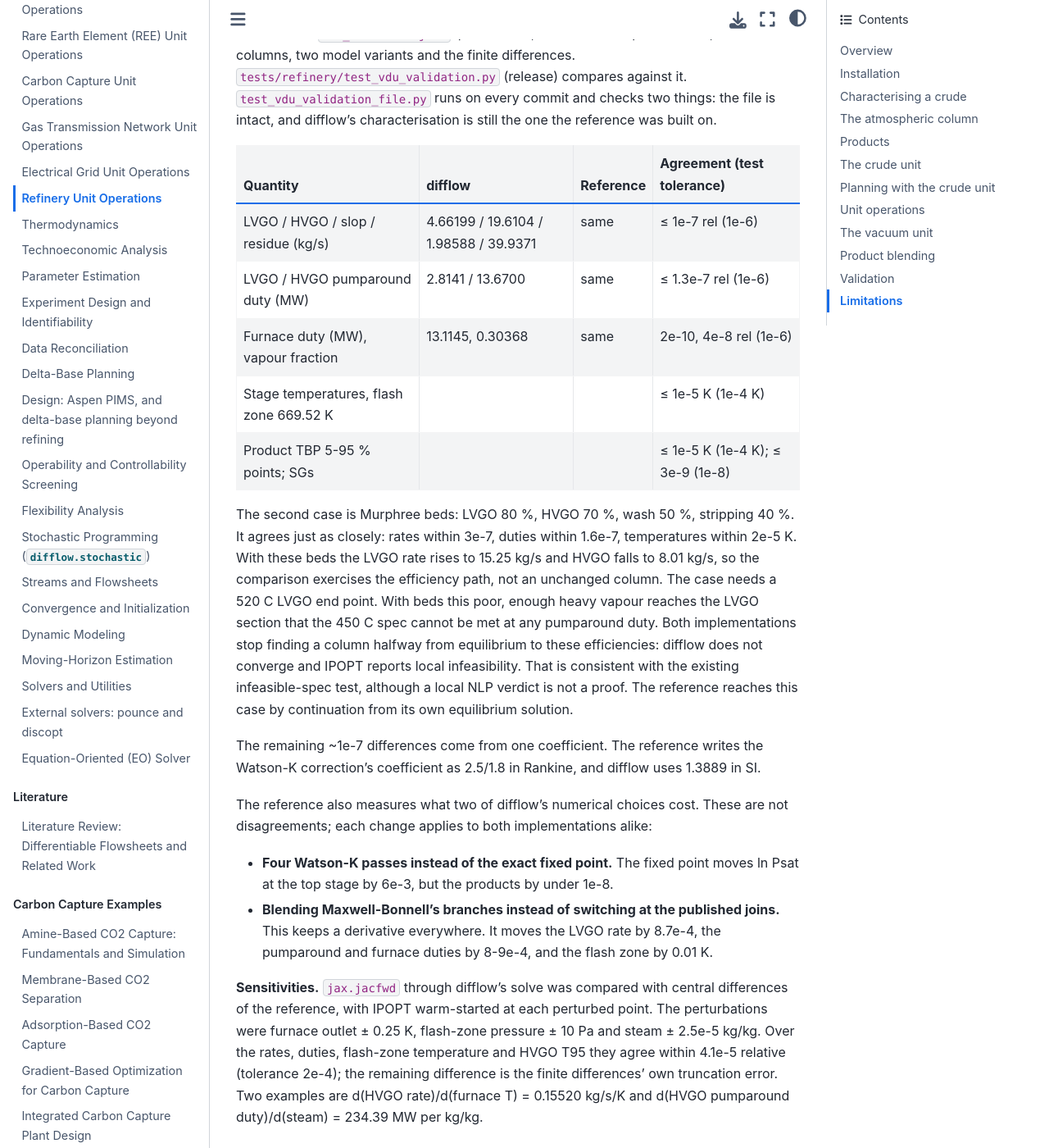
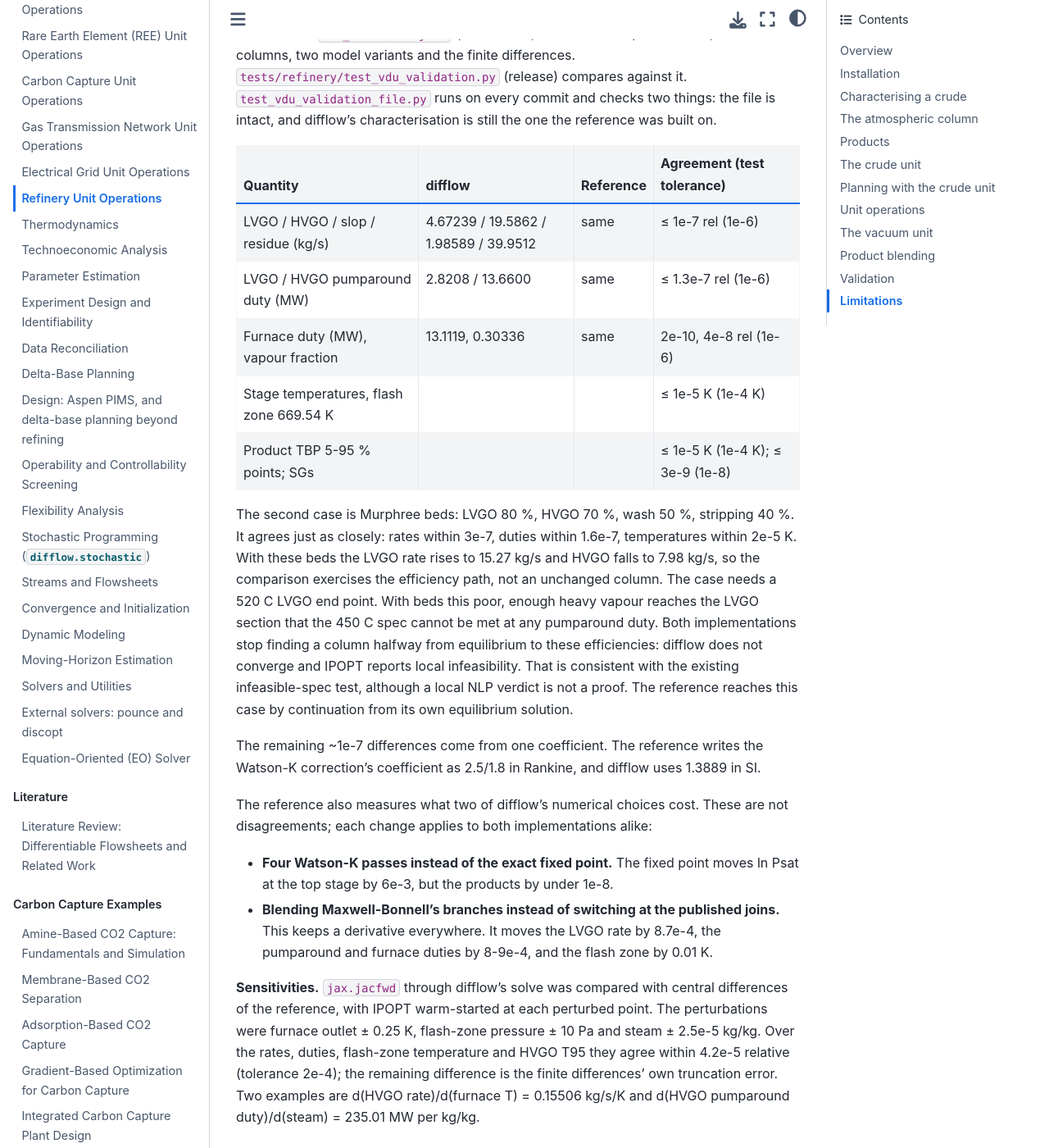
Before and after one commit to jkitchin/differentiable-flowsheets, a Jupyter Book: the page built from docs/unit-operations-refinery.md, in a window 1280 px wide and 1400 px high, scrolled down 30204 px. Shown: the whole window at 82% size. Built offline with Jupyter Book 1.0.4 settings and Sphinx 7.4.7 and the Sphinx Book theme 1.1.4, drawn with Linux system fonts in a browser that asks for light colours.

Commit message:
Regenerate the vacuum-unit reference under the published Twu
The VDU reference (#294) was built on the legacy Twu characterisation, so
its committed numbers moved with #301: rates and duties shift in the fourth
figure; every agreement level between difflow and the Pyomo/IPOPT column
holds. The docs' table, Murphree rates and sensitivity examples are updated.

The steam sensitivity of the furnace duty is exactly zero, and its 1e-6 W
absolute floor sat at round-off (eps * 13 MW / 0.005 ~ 6e-7 W), so it passed
or failed by an ulp depending on the characterisation. The floor now scales
with the output and the knob.

Co-Authored-By: Claude Opus 5.5 <noreply@anthropic.com>
Claude-Session: https://claude.ai/code/session_0187YXQXC2Dz7Gd9hCGmNJTS

```diff
--- a/docs/unit-operations-refinery.md
+++ b/docs/unit-operations-refinery.md
@@ -862,13 +862,13 @@ which writes `vdu_reference.json`: provenance, the frozen component table, both
 
 | Quantity | difflow | Reference | Agreement (test tolerance) |
 | --- | --- | --- | --- |
-| LVGO / HVGO / slop / residue (kg/s) | 4.66199 / 19.6104 / 1.98588 / 39.9371 | same | ≤ 1e-7 rel (1e-6) |
-| LVGO / HVGO pumparound duty (MW) | 2.8141 / 13.6700 | same | ≤ 1.3e-7 rel (1e-6) |
-| Furnace duty (MW), vapour fraction | 13.1145, 0.30368 | same | 2e-10, 4e-8 rel (1e-6) |
-| Stage temperatures, flash zone 669.52 K | | | ≤ 1e-5 K (1e-4 K) |
+| LVGO / HVGO / slop / residue (kg/s) | 4.67239 / 19.5862 / 1.98589 / 39.9512 | same | ≤ 1e-7 rel (1e-6) |
+| LVGO / HVGO pumparound duty (MW) | 2.8208 / 13.6600 | same | ≤ 1.3e-7 rel (1e-6) |
+| Furnace duty (MW), vapour fraction | 13.1119, 0.30336 | same | 2e-10, 4e-8 rel (1e-6) |
+| Stage temperatures, flash zone 669.54 K | | | ≤ 1e-5 K (1e-4 K) |
 | Product TBP 5-95 % points; SGs | | | ≤ 1e-5 K (1e-4 K); ≤ 3e-9 (1e-8) |
 
-The second case is Murphree beds: LVGO 80 %, HVGO 70 %, wash 50 %, stripping 40 %. It agrees just as closely: rates within 3e-7, duties within 1.6e-7, temperatures within 2e-5 K. With these beds the LVGO rate rises to 15.25 kg/s and HVGO falls to 8.01 kg/s, so the comparison exercises the efficiency path, not an unchanged column. The case needs a 520 C LVGO end point. With beds this poor, enough heavy vapour reaches the LVGO section that the 450 C spec cannot be met at any pumparound duty. Both implementations stop finding a column halfway from equilibrium to these efficiencies: difflow does not converge and IPOPT reports local infeasibility. That is consistent with the existing infeasible-spec test, although a local NLP verdict is not a proof. The reference reaches this case by continuation from its own equilibrium solution.
+The second case is Murphree beds: LVGO 80 %, HVGO 70 %, wash 50 %, stripping 40 %. It agrees just as closely: rates within 3e-7, duties within 1.6e-7, temperatures within 2e-5 K. With these beds the LVGO rate rises to 15.27 kg/s and HVGO falls to 7.98 kg/s, so the comparison exercises the efficiency path, not an unchanged column. The case needs a 520 C LVGO end point. With beds this poor, enough heavy vapour reaches the LVGO section that the 450 C spec cannot be met at any pumparound duty. Both implementations stop finding a column halfway from equilibrium to these efficiencies: difflow does not converge and IPOPT reports local infeasibility. That is consistent with the existing infeasible-spec test, although a local NLP verdict is not a proof. The reference reaches this case by continuation from its own equilibrium solution.
 
 The remaining ~1e-7 differences come from one coefficient. The reference writes the Watson-K correction's coefficient as 2.5/1.8 in Rankine, and difflow uses 1.3889 in SI.
 
@@ -877,7 +877,7 @@ The reference also measures what two of difflow's numerical choices cost. These
 - **Four Watson-K passes instead of the exact fixed point.** The fixed point moves ln Psat at the top stage by 6e-3, but the products by under 1e-8.
 - **Blending Maxwell-Bonnell's branches instead of switching at the published joins.** This keeps a derivative everywhere. It moves the LVGO rate by 8.7e-4, the pumparound and furnace duties by 8-9e-4, and the flash zone by 0.01 K.
 
-**Sensitivities.** `jax.jacfwd` through difflow's solve was compared with central differences of the reference, with IPOPT warm-started at each perturbed point. The perturbations were furnace outlet ± 0.25 K, flash-zone pressure ± 10 Pa and steam ± 2.5e-5 kg/kg. Over the rates, duties, flash-zone temperature and HVGO T95 they agree within 4.1e-5 relative (tolerance 2e-4); the remaining difference is the finite differences' own truncation error. Two examples are d(HVGO rate)/d(furnace T) = 0.15520 kg/s/K and d(HVGO pumparound duty)/d(steam) = 234.39 MW per kg/kg.
+**Sensitivities.** `jax.jacfwd` through difflow's solve was compared with central differences of the reference, with IPOPT warm-started at each perturbed point. The perturbations were furnace outlet ± 0.25 K, flash-zone pressure ± 10 Pa and steam ± 2.5e-5 kg/kg. Over the rates, duties, flash-zone temperature and HVGO T95 they agree within 4.2e-5 relative (tolerance 2e-4); the remaining difference is the finite differences' own truncation error. Two examples are d(HVGO rate)/d(furnace T) = 0.15506 kg/s/K and d(HVGO pumparound duty)/d(steam) = 235.01 MW per kg/kg.
 
 **What this does not validate.** It does not test the property model. Maxwell-Bonnell with Raoult at 10-30 mmHg is a choice that nothing here tests against data or an equation of state; the crude unit's layer 2 is the nearest evidence. It does not cover a commercial simulator's vacuum characterisation, packing HETP and pressure-drop models, or the ejector system, and it does not replace plant data.
 
```
Also changed, not shown: 2 other files.
